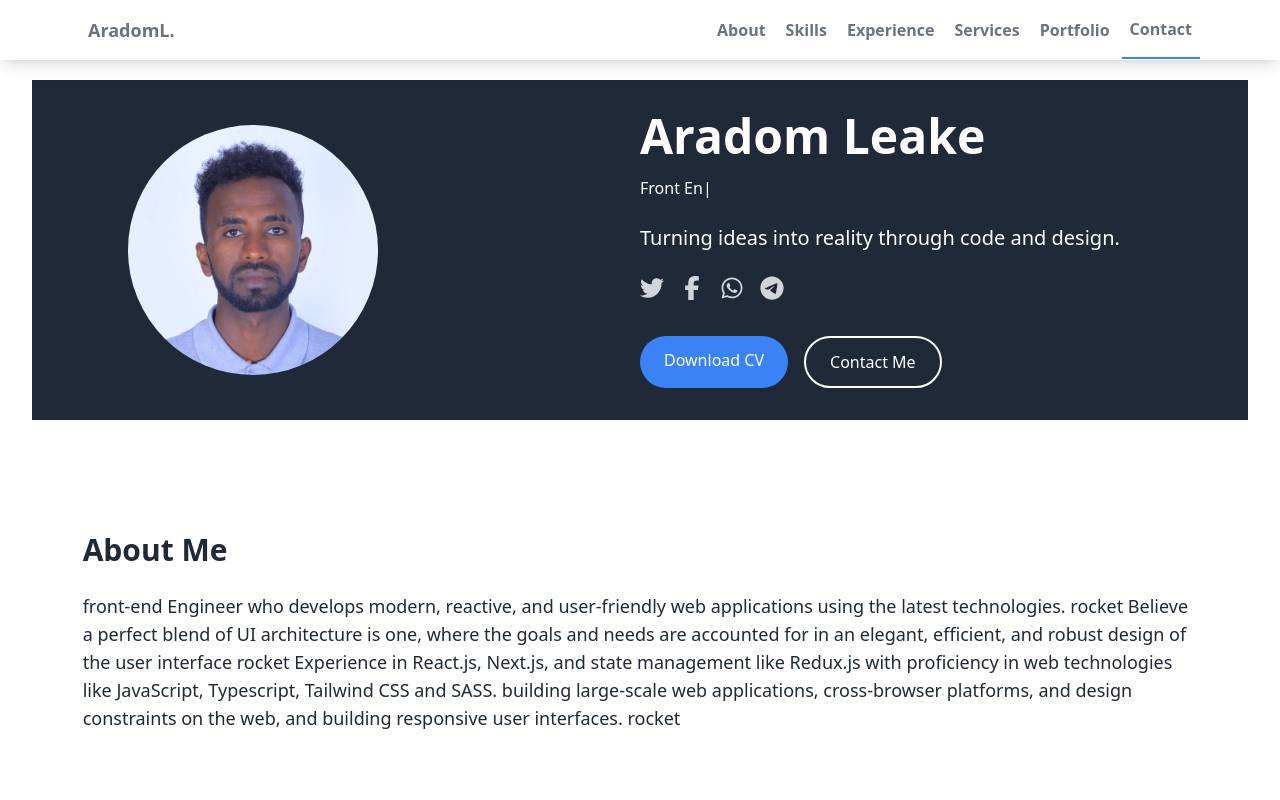
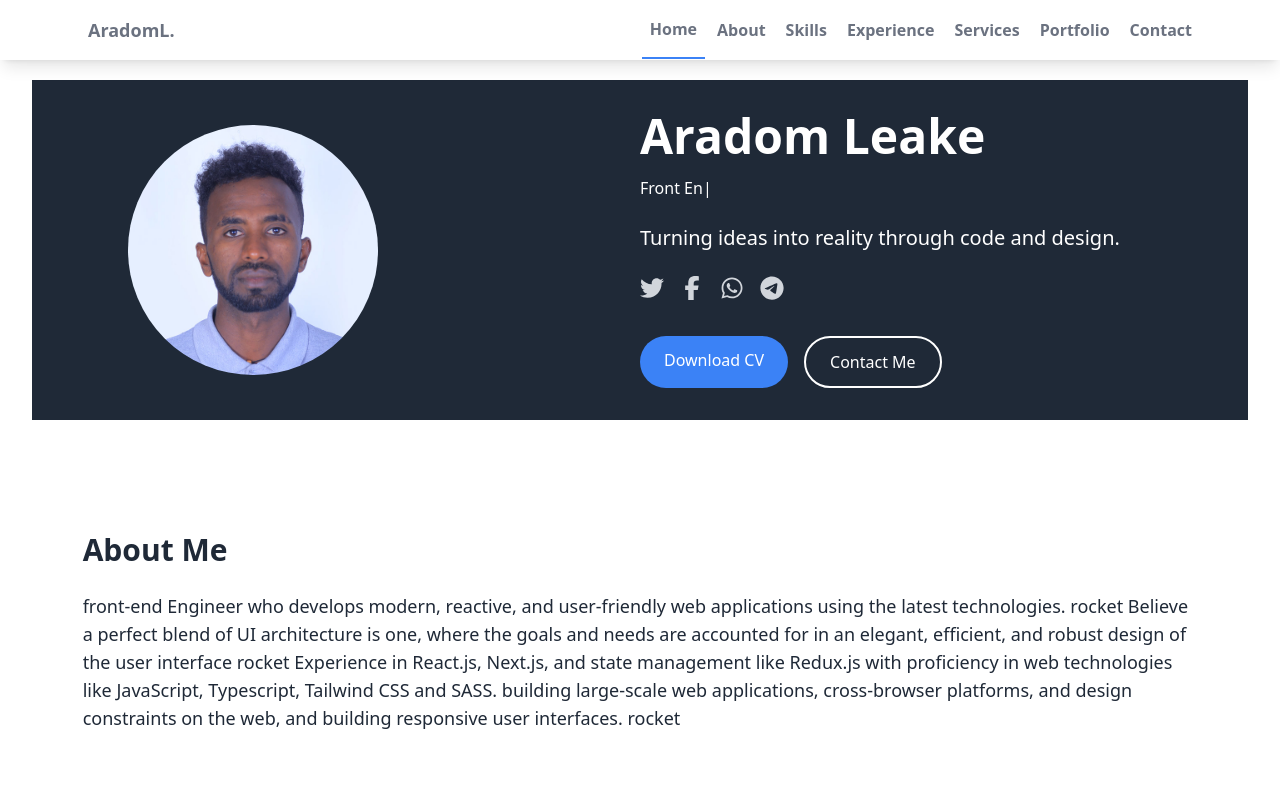
Before and after one commit to aredom/aradom-portfolio, a Next.js app: page / in a window 1280 px wide. Shown: the top 800 px of the page. Built offline with nearby package versions, Linux system fonts and the light colour scheme.

Commit message:
home link set to default done

```diff
--- a/app/components/navbar.js
+++ b/app/components/navbar.js
@@ -3,6 +3,7 @@ import { useState, useEffect } from 'react';
 import Link from 'next/link';
 
 const navItems = [
+  { name: 'Home', href: '/#' },
   { name: 'About', href: '/#about' },
   { name: 'Skills', href: '/#skills' },
   { name: 'Experience', href: '/#experience' },
@@ -12,20 +13,22 @@ const navItems = [
 ];
 
 export default function Navbar() {
-  const [activeSection, setActiveSection] = useState('');
+  const [activeSection, setActiveSection] = useState('/#');
   const [isMenuOpen, setIsMenuOpen] = useState(false);
 
   useEffect(() => {
     const handleScroll = () => {
       const sections = navItems.map(item => {
-        // Remove the leading '/' and '#' from the href to get the id
         const id = item.href.replace(/^\/+|#+/g, '');
-        return document.getElementById(id);
+        return id ? document.getElementById(id) : document.body; // Use document.body for Home
       });
       const scrollPosition = window.scrollY;
 
-      const current = sections.findIndex(section => {
+      const current = sections.findIndex((section, index) => {
         if (!section) return false;
+        if (index === 0) { // Home section
+          return scrollPosition < (sections[1]?.offsetTop || Infinity) - 100;
+        }
         const sectionTop = section.offsetTop;
         const sectionHeight = section.clientHeight;
         return scrollPosition >= sectionTop - 100 && scrollPosition < sectionTop + sectionHeight - 100;
@@ -37,9 +40,9 @@ export default function Navbar() {
     };
 
     window.addEventListener('scroll', handleScroll);
+    handleScroll(); // Call once to set initial active section
     return () => window.removeEventListener('scroll', handleScroll);
-  }, [navItems]); // Add navItems to the dependency array
-
+  }, []);
 
   return (
     <nav className="bg-white shadow-lg fixed w-full z-10 top-0">
@@ -47,13 +50,13 @@ export default function Navbar() {
         <div className="flex justify-between">
           <div className="flex space-x-7">
             <div>
-              <a href="#home" className="flex items-center py-4 px-2">
+              <a href="#" className="flex items-center py-4 px-2">
                 <span className="font-semibold text-gray-500 text-lg">AradomL.</span>
               </a>
             </div>
           </div>
           <div className="hidden md:flex items-center space-x-1">
-            {navItems.length && navItems.map((item) => (
+            {navItems.map((item) => (
               <Link
                 key={item.name}
                 href={item.href}
```
